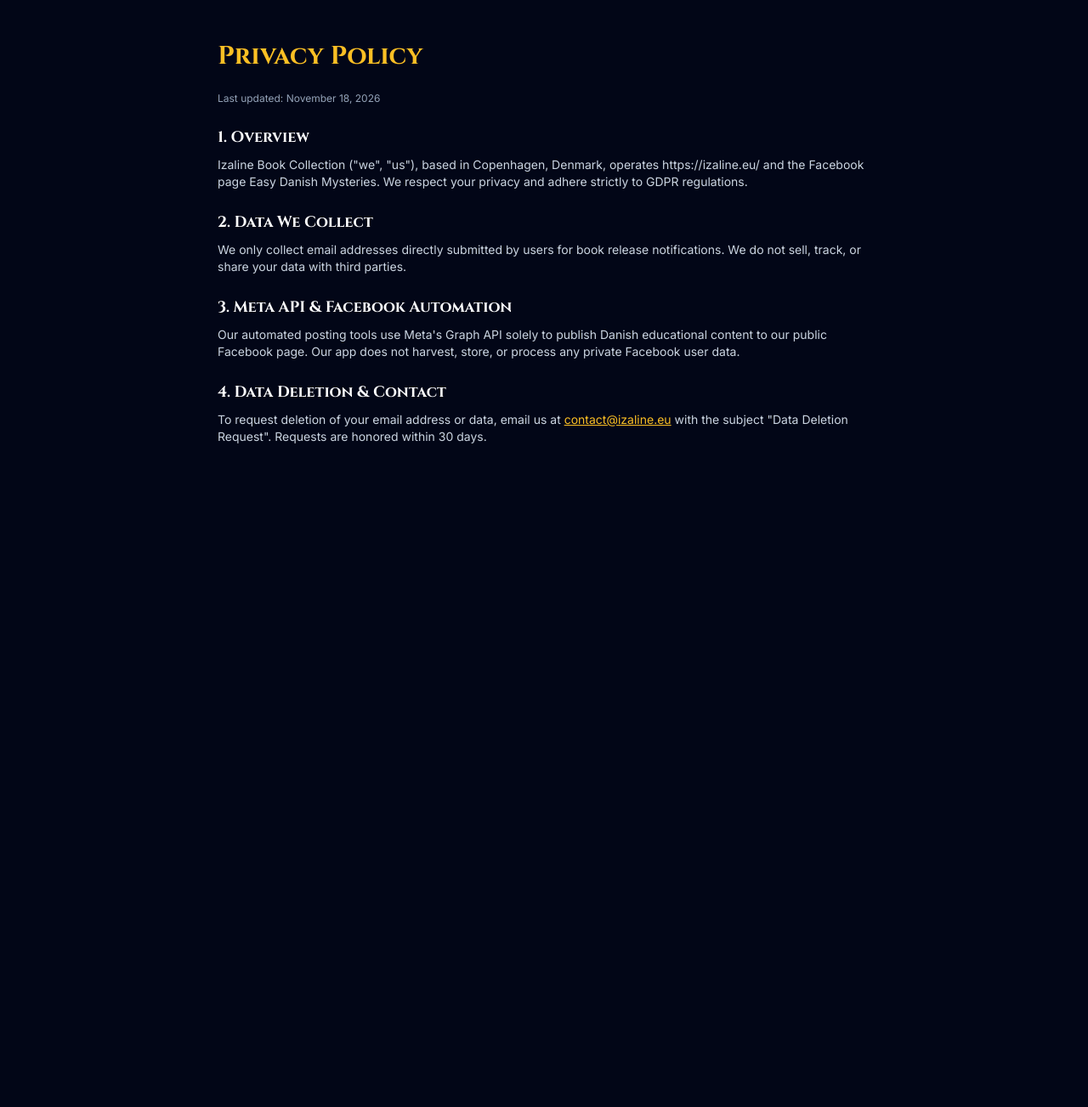
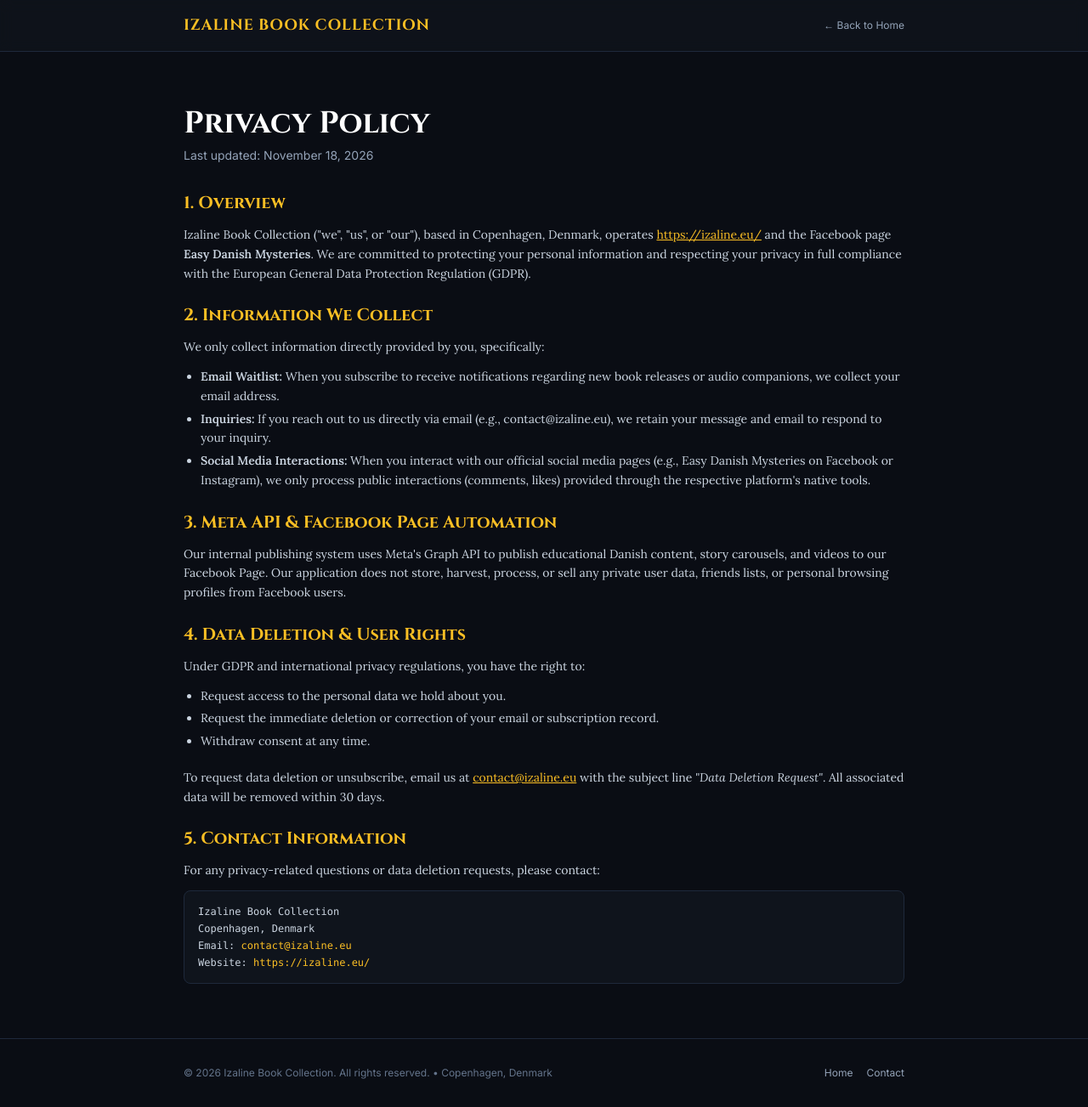
Before and after one commit to zazizouille/izaline.eu, a plain HTML site: page privacy.html in a window 1280 px wide. Shown: the whole page at 85% size. Before the commit the page ends 800 px from the top, so only its background shows below. Drawn offline with nearby package versions, Linux system fonts and the light colour scheme.

Commit message:
Add Privacy Policy page for website and Meta app compliance

```diff
--- a/privacy.html
+++ b/privacy.html
@@ -6,38 +6,129 @@
   <title>Privacy Policy | Izaline Book Collection</title>
   <meta name="description" content="Privacy Policy for Izaline Book Collection and Easy Danish Mysteries.">
   <script src="https://cdn.tailwindcss.com"></script>
+  <script>
+    tailwind.config = {
+      darkMode: 'class',
+      theme: {
+        extend: {
+          colors: {
+            nordic: {
+              950: '#0a0d14',
+              900: '#0f141c',
+              800: '#171f2c',
+              700: '#222d3d',
+              600: '#334155',
+              100: '#e2e8f0',
+              50: '#f8fafc'
+            },
+            amber: {
+              400: '#fbbf24',
+              500: '#f59e0b',
+              600: '#d97706'
+            }
+          }
+        }
+      }
+    }
+  </script>
   <link rel="preconnect" href="https://fonts.googleapis.com">
   <link rel="preconnect" href="https://fonts.gstatic.com" crossorigin>
-  <link href="https://fonts.googleapis.com/css2?family=Cinzel:wght@500;700&family=Inter:wght@300;400;500;600;700&display=swap" rel="stylesheet">
+  <link href="https://fonts.googleapis.com/css2?family=Cinzel:wght@500;700&family=Inter:wght@300;400;500;600;700&family=Lora:ital,wght@0,400;0,600;1,400&display=swap" rel="stylesheet">
   <style>
     body { font-family: 'Inter', sans-serif; }
     h1, h2, h3, .font-cinzel { font-family: 'Cinzel', serif; }
+    .font-serif-body { font-family: 'Lora', serif; }
   </style>
 </head>
-<body class="bg-slate-950 text-slate-200 antialiased min-h-screen flex flex-col p-6 sm:p-12">
-  <div class="max-w-3xl mx-auto space-y-6">
-    <h1 class="text-3xl font-bold font-cinzel text-amber-400">Privacy Policy</h1>
-    <p class="text-xs text-slate-400">Last updated: November 18, 2026</p>
+<body class="bg-nordic-950 text-slate-200 antialiased min-h-screen flex flex-col">
 
-    <section class="space-y-2">
-      <h2 class="text-lg font-bold text-white">1. Overview</h2>
-      <p class="text-sm text-slate-300">Izaline Book Collection ("we", "us"), based in Copenhagen, Denmark, operates https://izaline.eu/ and the Facebook page Easy Danish Mysteries. We respect your privacy and adhere strictly to GDPR regulations.</p>
-    </section>
+  <!-- Header -->
+  <header class="border-b border-slate-800 bg-nordic-900/80 backdrop-blur sticky top-0 z-50">
+    <div class="max-w-4xl mx-auto px-4 sm:px-6 py-4 flex items-center justify-between">
+      <a href="/" class="font-cinzel text-lg tracking-wider font-bold text-amber-400 hover:text-amber-300 transition-colors">
+        IZALINE BOOK COLLECTION
+      </a>
+      <a href="/" class="text-xs text-slate-400 hover:text-white transition-colors">
+        ← Back to Home
+      </a>
+    </div>
+  </header>
 
-    <section class="space-y-2">
-      <h2 class="text-lg font-bold text-white">2. Data We Collect</h2>
-      <p class="text-sm text-slate-300">We only collect email addresses directly submitted by users for book release notifications. We do not sell, track, or share your data with third parties.</p>
-    </section>
+  <!-- Content -->
+  <main class="flex-grow max-w-4xl mx-auto px-4 sm:px-6 py-12 sm:py-16">
+    <div class="space-y-8">
+      <div>
+        <h1 class="text-3xl sm:text-4xl font-bold font-cinzel text-white mb-2">Privacy Policy</h1>
+        <p class="text-slate-400 text-sm">Last updated: November 18, 2026</p>
+      </div>
 
-    <section class="space-y-2">
-      <h2 class="text-lg font-bold text-white">3. Meta API & Facebook Automation</h2>
-      <p class="text-sm text-slate-300">Our automated posting tools use Meta's Graph API solely to publish Danish educational content to our public Facebook page. Our app does not harvest, store, or process any private Facebook user data.</p>
-    </section>
+      <div class="prose prose-invert max-w-none text-slate-300 space-y-6 text-sm leading-relaxed font-serif-body">
+        <section class="space-y-3">
+          <h2 class="text-xl font-cinzel font-semibold text-amber-400">1. Overview</h2>
+          <p>
+            Izaline Book Collection ("we", "us", or "our"), based in Copenhagen, Denmark, operates
+            <a href="https://izaline.eu/" class="text-amber-400 underline">https://izaline.eu/</a> and the Facebook page <strong>Easy Danish Mysteries</strong>.
+            We are committed to protecting your personal information and respecting your privacy in full compliance with the European General Data Protection Regulation (GDPR).
+          </p>
+        </section>
 
-    <section class="space-y-2">
-      <h2 class="text-lg font-bold text-white">4. Data Deletion & Contact</h2>
-      <p class="text-sm text-slate-300">To request deletion of your email address or data, email us at <a href="mailto:contact@izaline.eu" class="text-amber-400 underline">contact@izaline.eu</a> with the subject "Data Deletion Request". Requests are honored within 30 days.</p>
-    </section>
-  </div>
+        <section class="space-y-3">
+          <h2 class="text-xl font-cinzel font-semibold text-amber-400">2. Information We Collect</h2>
+          <p>We only collect information directly provided by you, specifically:</p>
+          <ul class="list-disc pl-5 space-y-1 text-slate-300">
+            <li><strong>Email Waitlist:</strong> When you subscribe to receive notifications regarding new book releases or audio companions, we collect your email address.</li>
+            <li><strong>Inquiries:</strong> If you reach out to us directly via email (e.g., contact@izaline.eu), we retain your message and email to respond to your inquiry.</li>
+            <li><strong>Social Media Interactions:</strong> When you interact with our official social media pages (e.g., Easy Danish Mysteries on Facebook or Instagram), we only process public interactions (comments, likes) provided through the respective platform's native tools.</li>
+          </ul>
+        </section>
+
+        <section class="space-y-3">
+          <h2 class="text-xl font-cinzel font-semibold text-amber-400">3. Meta API & Facebook Page Automation</h2>
+          <p>
+            Our internal publishing system uses Meta's Graph API to publish educational Danish content, story carousels, and videos to our Facebook Page.
+            Our application does not store, harvest, process, or sell any private user data, friends lists, or personal browsing profiles from Facebook users.
+          </p>
+        </section>
+
+        <section class="space-y-3">
+          <h2 class="text-xl font-cinzel font-semibold text-amber-400">4. Data Deletion & User Rights</h2>
+          <p>Under GDPR and international privacy regulations, you have the right to:</p>
+          <ul class="list-disc pl-5 space-y-1 text-slate-300">
+            <li>Request access to the personal data we hold about you.</li>
+            <li>Request the immediate deletion or correction of your email or subscription record.</li>
+            <li>Withdraw consent at any time.</li>
+          </ul>
+          <p class="pt-2">
+            To request data deletion or unsubscribe, email us at <a href="mailto:contact@izaline.eu" class="text-amber-400 underline">contact@izaline.eu</a> with the subject line <em>"Data Deletion Request"</em>. All associated data will be removed within 30 days.
+          </p>
+        </section>
+
+        <section class="space-y-3">
+          <h2 class="text-xl font-cinzel font-semibold text-amber-400">5. Contact Information</h2>
+          <p>
+            For any privacy-related questions or data deletion requests, please contact:
+          </p>
+          <div class="bg-nordic-900 border border-slate-800 p-4 rounded-lg space-y-1 text-xs font-mono text-slate-300">
+            <div>Izaline Book Collection</div>
+            <div>Copenhagen, Denmark</div>
+            <div>Email: <a href="mailto:contact@izaline.eu" class="text-amber-400">contact@izaline.eu</a></div>
+            <div>Website: <a href="https://izaline.eu/" class="text-amber-400">https://izaline.eu/</a></div>
+          </div>
+        </section>
+      </div>
+    </div>
+  </main>
+
+  <!-- Footer -->
+  <footer class="border-t border-slate-800 bg-nordic-950 text-slate-400 text-xs py-8">
+    <div class="max-w-4xl mx-auto px-4 sm:px-6 flex flex-col sm:flex-row items-center justify-between gap-4">
+      <div class="text-slate-500">© 2026 Izaline Book Collection. All rights reserved. • Copenhagen, Denmark</div>
+      <div class="flex items-center gap-4">
+        <a href="/" class="hover:text-amber-400 transition-colors">Home</a>
+        <a href="mailto:contact@izaline.eu" class="hover:text-amber-400 transition-colors">Contact</a>
+      </div>
+    </div>
+  </footer>
+
 </body>
 </html>
```
Also changed, not shown: index.html (+1 -0 lines).
